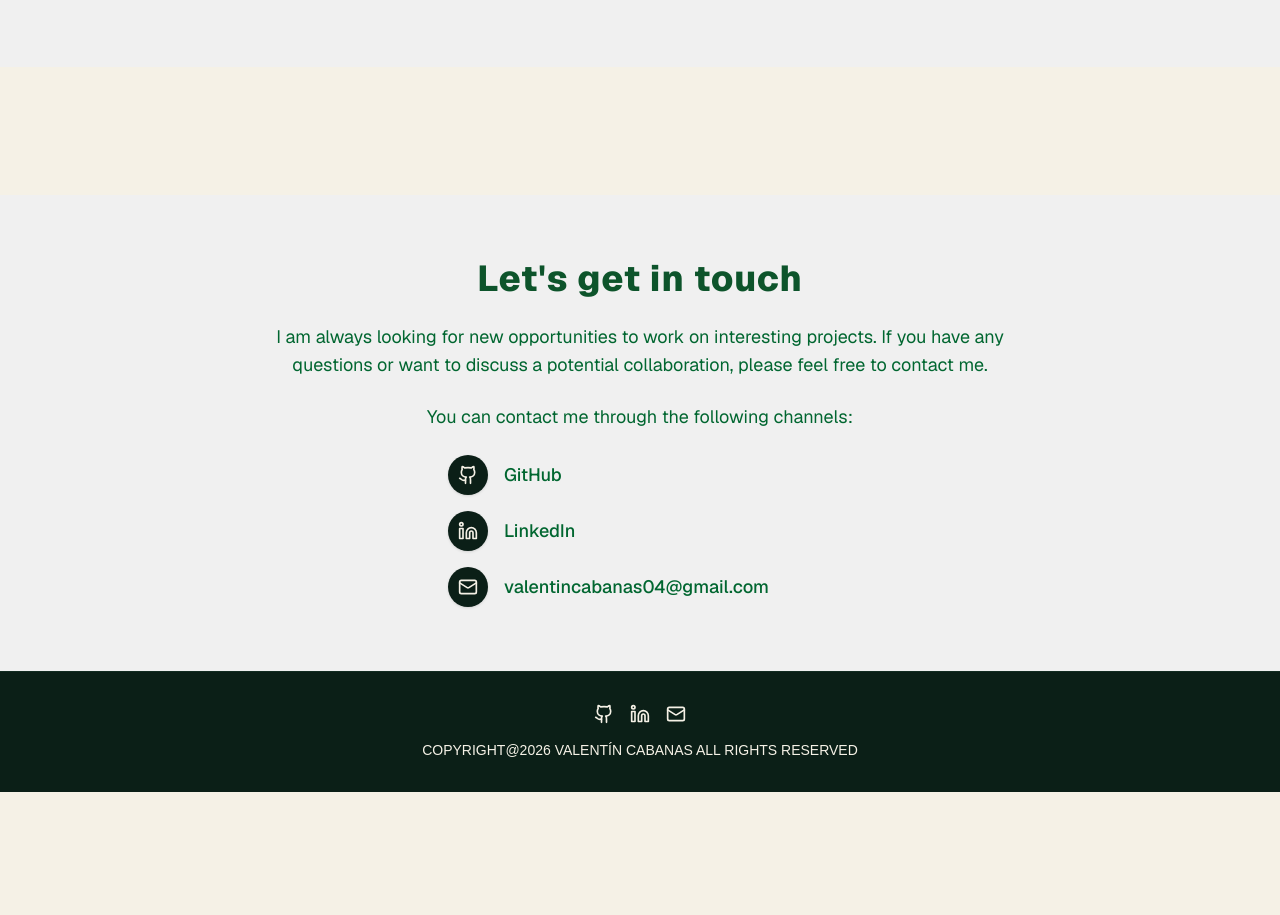
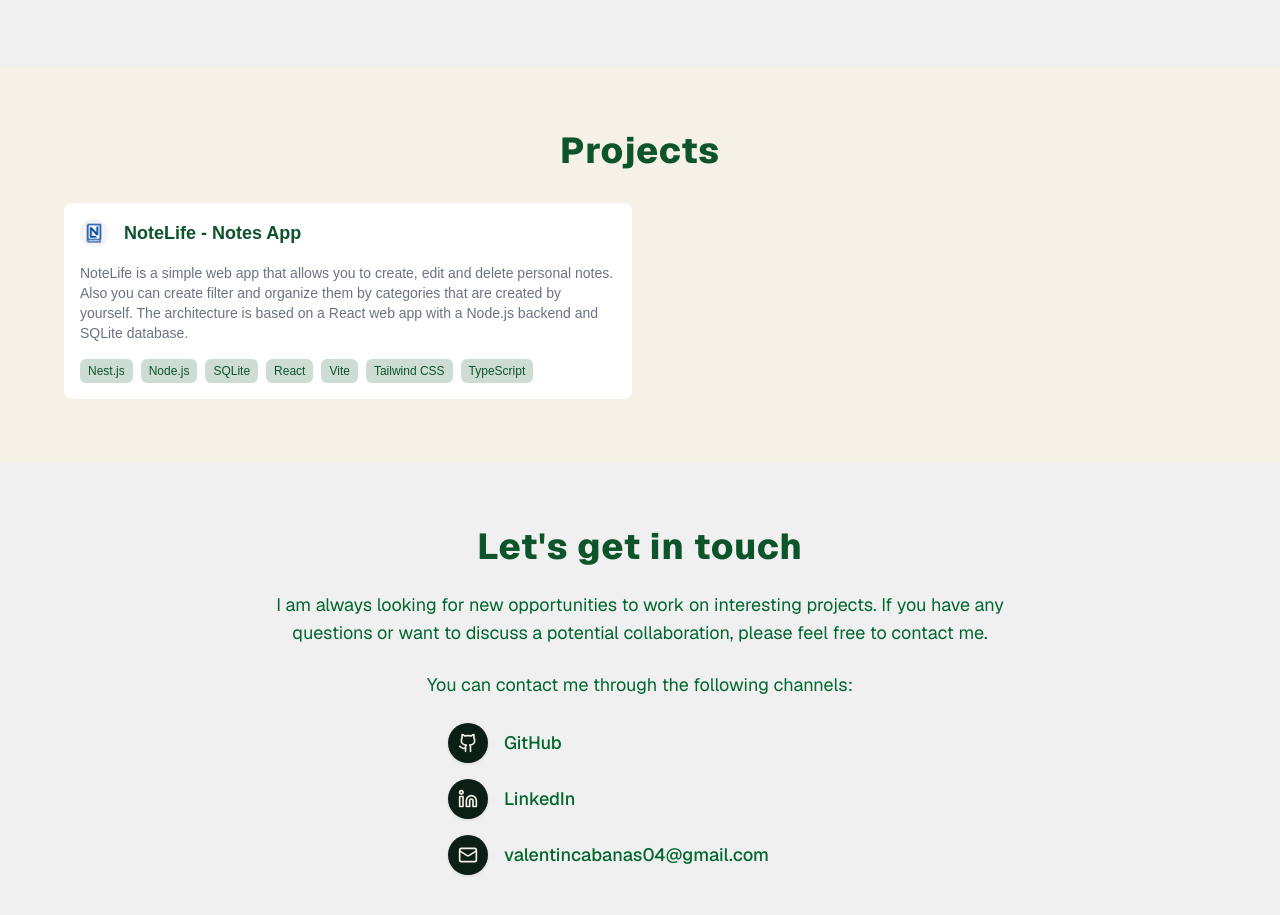
Before and after one commit to Valenc04/Portfolio, a Next.js app: page / in a window 1280 px wide. Shown: the part 1023-1938 px from the top of the page. Before the commit the page ends 1815 px from the top, so only its background shows below. Built offline with nearby package versions, Linux system fonts and the light colour scheme.

Commit message:
Seccion proyectos terminada, falta agregar mas proyectos y hacer la page de cada uno

```diff
--- a/app/page.tsx
+++ b/app/page.tsx
@@ -54,7 +54,33 @@ export default function Home() {
       id="proyectos"
       className="w-full min-w-0 px-4 sm:px-6 py-16 bg-[#f5f1e6]"
     >
-
+      <h2 className="text-2xl sm:text-3xl md:text-4xl font-extrabold font-sans text-green-900 tracking-wide text-center mb-8">Projects</h2>
+      <div className="grid grid-cols-1 sm:grid-cols-2 gap-4 w-full max-w-6xl mx-auto">
+        <a href="https://note-life.vercel.app/" target="_blank" rel="noopener noreferrer" className="flex flex-col h-full gap-4 rounded-lg bg-white p-4 min-h-0 transition-all duration-200 ease-out hover:-translate-y-2 hover:shadow-lg hover:bg-green-50/70">
+          <header className="flex flex-row gap-4 flex-shrink-0 items-center">
+            <div className="w-7 h-7 rounded-full overflow-hidden shrink-0 flex items-center justify-center bg-gray-100">
+              <Image src="/images/favicon.jpg" alt="NoteLife Logo" width={28} height={28} className="w-full h-full object-cover" />
+            </div>
+            <div className="flex flex-col gap-2 min-w-0">
+              <h3 className="text-lg font-bold text-green-900 leading-7">NoteLife - Notes App</h3>
+            </div>
+          </header>
+          <p className="text-sm text-gray-500">
+                NoteLife is a simple web app that allows you to create, edit and delete personal notes.
+                Also you can create filter and organize them by categories that are created by yourself.
+                The architecture is based on a React web app with a Node.js backend and SQLite database.
+          </p>
+          <div className="flex flex-row gap-2">
+            <span className="px-2 py-1 text-xs bg-green-900/20 text-green-900 rounded-md">Nest.js</span>
+            <span className="px-2 py-1 text-xs bg-green-900/20 text-green-900 rounded-md">Node.js</span>
+            <span className="px-2 py-1 text-xs bg-green-900/20 text-green-900 rounded-md">SQLite</span>
+            <span className="px-2 py-1 text-xs bg-green-900/20 text-green-900 rounded-md">React</span>
+            <span className="px-2 py-1 text-xs bg-green-900/20 text-green-900 rounded-md">Vite</span>
+            <span className="px-2 py-1 text-xs bg-green-900/20 text-green-900 rounded-md">Tailwind CSS</span>
+            <span className="px-2 py-1 text-xs bg-green-900/20 text-green-900 rounded-md">TypeScript</span>
+          </div>
+        </a>
+      </div>
     </section>
     <section
       id="contacto"
```
Also changed, not shown: public/images/favicon.jpg (added).
